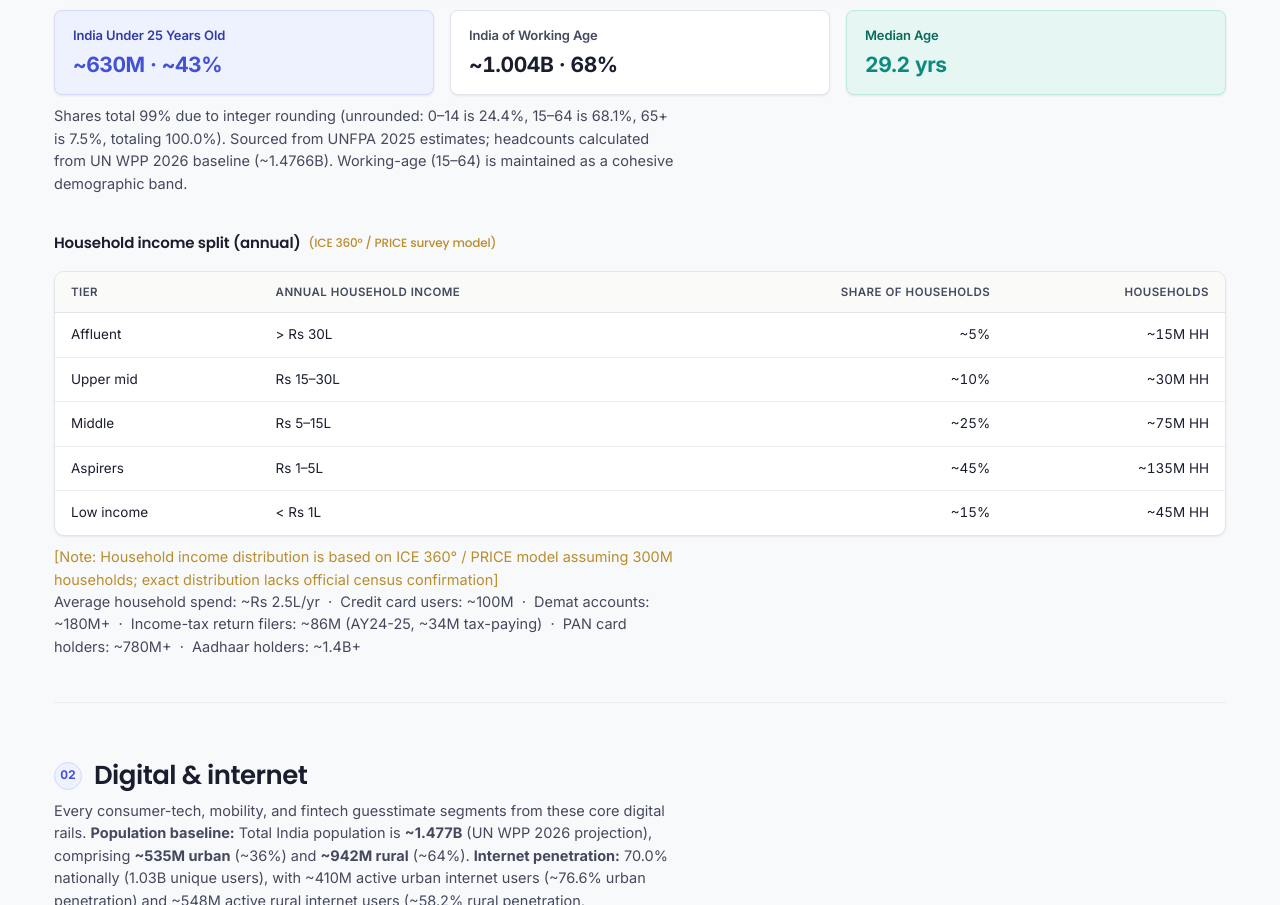
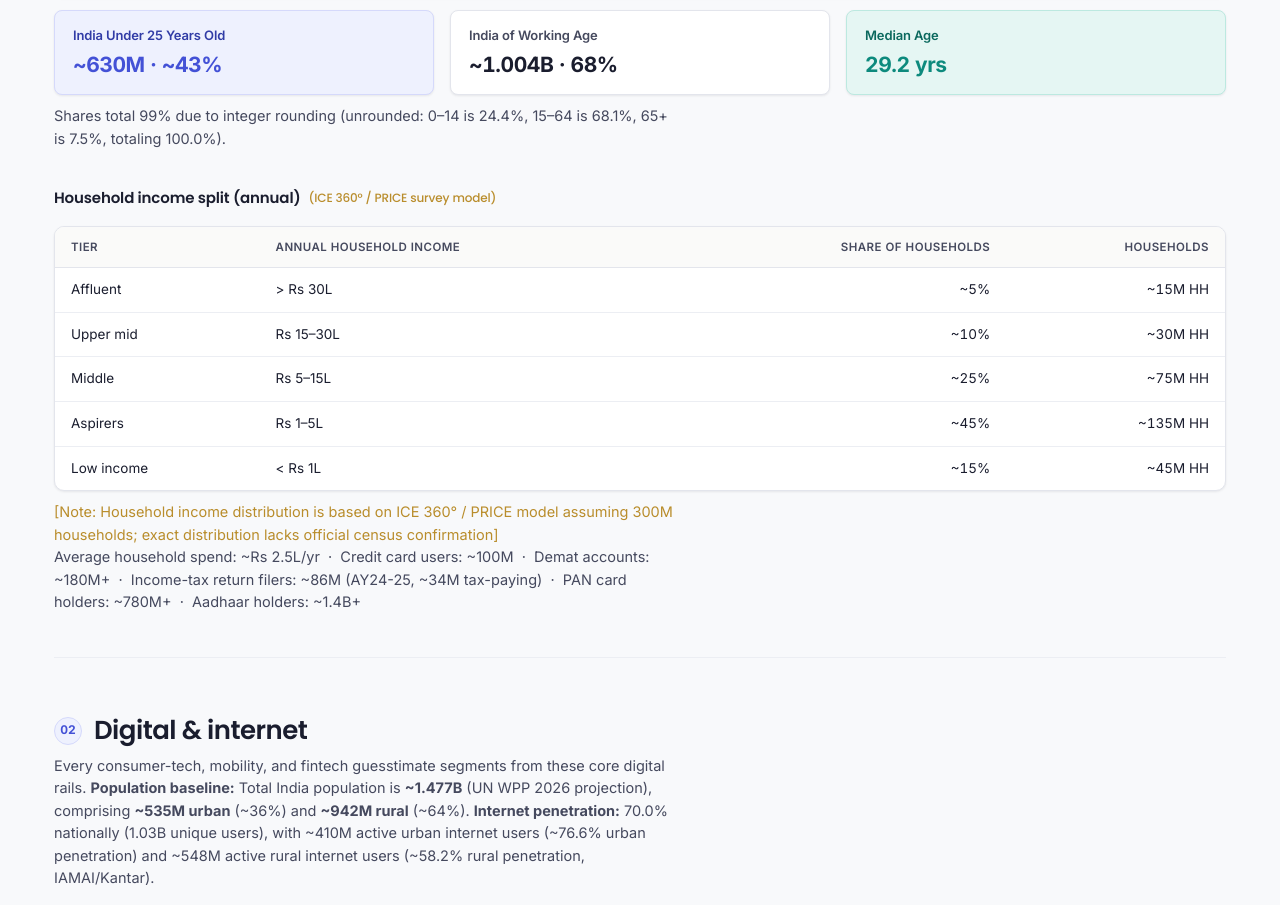
Before and after one commit to ramithrlal-bit/guesstimate-dashboard, a website: page index.html in a window 1280 px wide. Shown: the part 2850-3755 px from the top of the page. Drawn offline with nearby package versions, Linux system fonts and the light colour scheme; no server answers.

Commit message:
Remove UNFPA source note from population age group subsection

```diff
--- a/index.html
+++ b/index.html
@@ -292,7 +292,7 @@
     <div class="card" data-cat="population"><div class="card-head">India of Working Age</div><span class="v" data-metric="population_india_of_working_age_15_64">~1.004B · 68%</span></div>
     <div class="card teal" data-cat="population"><div class="card-head">Median Age</div><span class="v" data-metric="population_median_age_vs_china_39_us_38">29.2 yrs</span></div>
   </div>
-  <p class="sec-note" style="margin:10px 0 0;">Shares total 99% due to integer rounding (unrounded: 0–14 is 24.4%, 15–64 is 68.1%, 65+ is 7.5%, totaling 100.0%). Sourced from UNFPA 2025 estimates; headcounts calculated from UN WPP 2026 baseline (~1.4766B). Working-age (15–64) is maintained as a cohesive demographic band.</p>
+  <p class="sec-note" style="margin:10px 0 0;">Shares total 99% due to integer rounding (unrounded: 0–14 is 24.4%, 15–64 is 68.1%, 65+ is 7.5%, totaling 100.0%).</p>
 
   <div class="sub-title">Household income split (annual) <span style="font-size:12px; font-weight:normal; color:#b98d2c;">(ICE 360° / PRICE survey model)</span></div>
   <div class="table-wrap">
```
